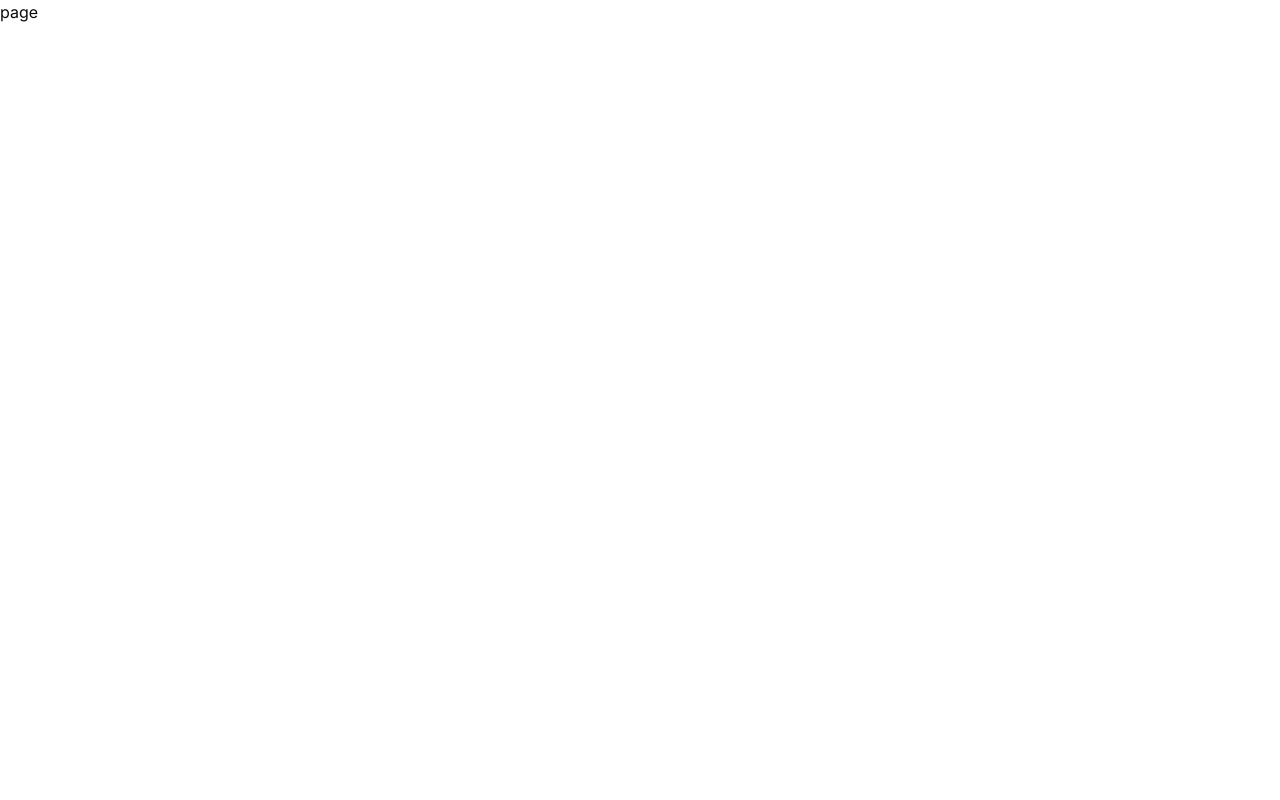
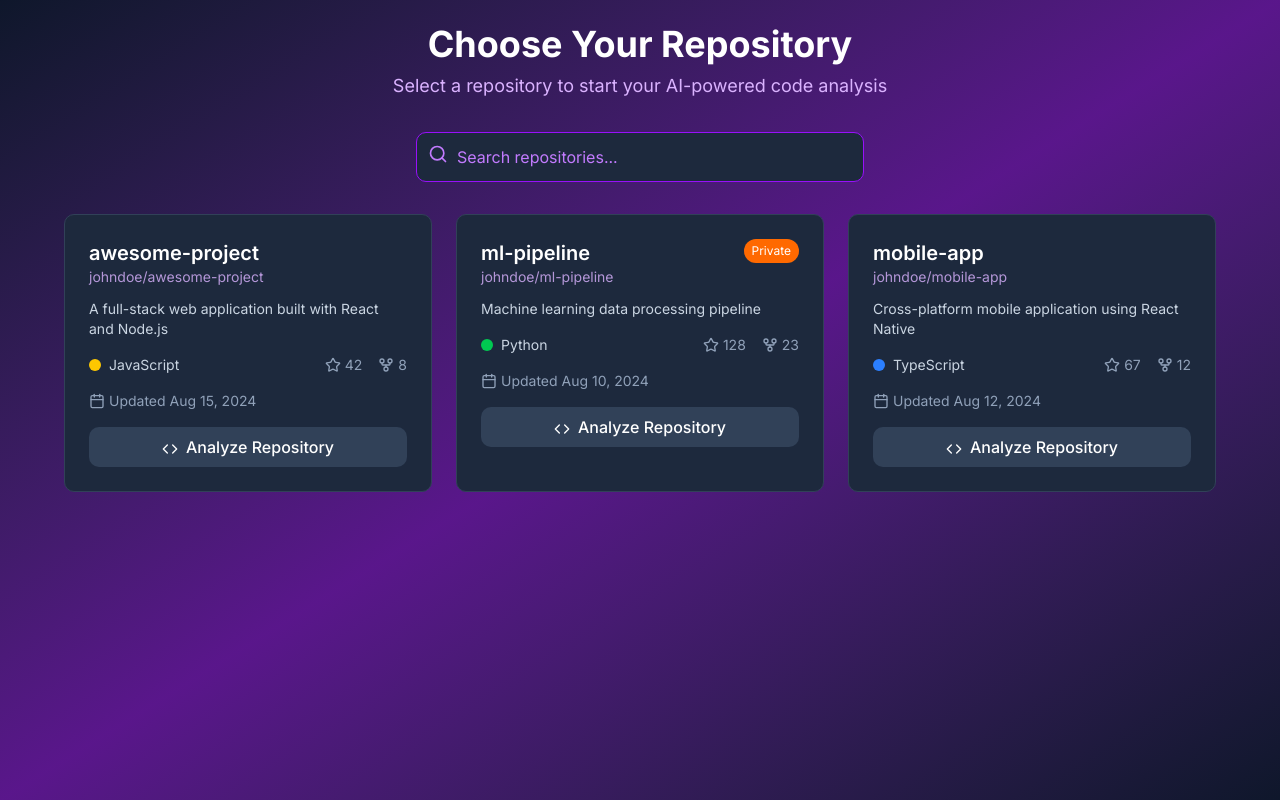
Before and after one commit to MenaceHecker/PullPal, a Next.js app: page /dashboard/repos in a window 1280 px wide. Built offline with nearby package versions, Linux system fonts and the light colour scheme.

Commit message:
Updated repos under dashboard

```diff
--- a/src/app/dashboard/repos/page.tsx
+++ b/src/app/dashboard/repos/page.tsx
@@ -1,9 +1,9 @@
-import React from 'react'
+import RepoSelector from "@/components/repo/repo-selector";
 
-const page = () => {
+export default function ReposPage() {
   return (
-    <div>page</div>
-  )
+    <div>
+      <RepoSelector />
+    </div>
+  );
 }
-
-export default page
```
